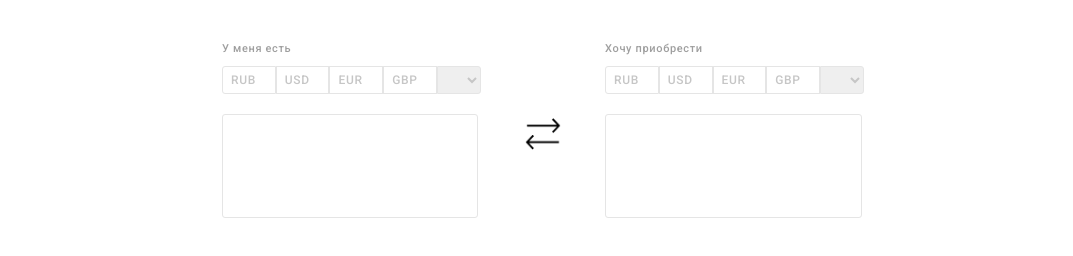
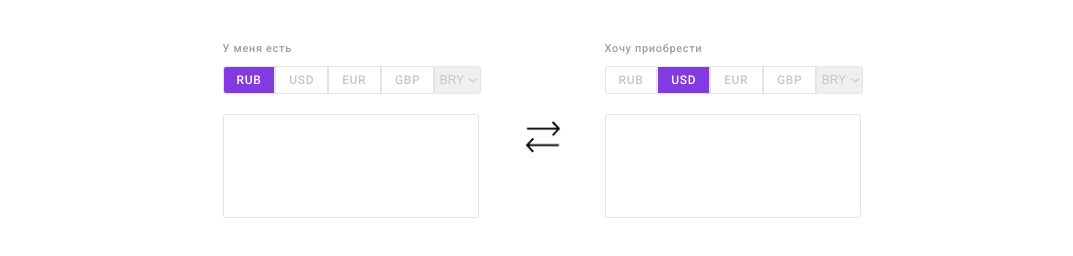
Before and after one commit to AhmadShahbalayev/Currency_Converter, a plain HTML site: page index.html in a window 1280 px wide. Shown: the part 150-406 px from the top of the page, without its empty margins (97-1170 px from the left). Drawn offline with Linux system fonts and the light colour scheme.

Commit message:
CSS completed

```diff
--- a/index.html
+++ b/index.html
@@ -28,11 +28,12 @@
             <div class="left-div">
                 <p class="gray">У меня есть</p>
                 <div class="currency-boxes">
-                    <p class="currency">RUB</p>
+                    <p class="currency clicked">RUB</p>
                     <p class="currency">USD</p>
                     <p class="currency">EUR</p>
                     <p class="currency">GBP</p>
                     <select name="_select" class="select">
+                        <option value="BRY">BRY</option>
                     </select>
                 </div>
                 <div class="input">
@@ -40,15 +41,19 @@
                     <p class="input-p"></p>
                 </div>
             </div>
-            <img src="./images/arrows.png" class="arrow-itself" alt="arrows">
+            <button id="button">
+                <img src="./images/arrows.png" class="arrow-itself" alt="arrows">
+            </button>
             <div class="right-div">
                 <p class="gray">Хочу приобрести</p>
                 <div class="currency-boxes">
                     <p class="currency">RUB</p>
-                    <p class="currency">USD</p>
+                    <p class="currency clicked">USD</p>
                     <p class="currency">EUR</p>
                     <p class="currency">GBP</p>
-                    <select name="_select" class="select"></select>
+                    <select name="_select" class="select">
+                        <option value="BRY">BRY</option>
+                    </select>
                 </div>
                 <div class="input">
                     <input type="text" class="input-field">
--- a/styles.css
+++ b/styles.css
@@ -97,10 +97,25 @@ h1 {
     width: 259px;
 }
 
+#button {
+    display: flex;
+    justify-content: center;
+    width: 123px;
+    height: 50%;
+    margin-top: 62px;
+    border: none;
+    background: none;
+    outline: none;
+}
+
 .arrow-itself {
-    margin: 0 43.6px;
+    margin: 0;
     width: 36.85px;
     height: 31.77px;
+}
+
+button:hover {
+    cursor: pointer;
 }
 
 .right-div {
@@ -115,8 +130,8 @@ h1 {
 }
 
 .currency {
-    margin: 0 auto;
-    width: 50px;
+    margin: 0;
+    width: 40px;
     height: 26px;
     font-style: normal;
     font-weight: normal;
@@ -125,7 +140,7 @@ h1 {
     display: flex;
     align-items: center;
     color: #C6C6C6;
-    padding-left: 8px;
+    padding-left: 13px;
     border: 1px solid #E5E5E5;
 }
 
@@ -135,7 +150,7 @@ h1 {
     border-bottom-left-radius: 3px;
 }
 
-select {
+.select {
     width: 50px;
     height: 28px;
     font-size: 12px;
@@ -144,6 +159,14 @@ select {
     border-top-right-radius: 3px;
     border-bottom-right-radius: 3px;
     color: #C6C6C6;
+    -webkit-appearance: none;
+    -moz-appearance: none;
+    background-image: url("./images/chevron-down.png");
+    background-repeat: no-repeat;
+    background-position-x: 33px;
+    background-position-y: center;
+    background-size: 10px;
+    padding-left: 5px;
 }
 
 .input {
@@ -183,4 +206,5 @@ select {
 
 .clicked {
     background: #833AE0;
+    color: white;
 }
```
Also changed, not shown: images/chevron-down.png (added).
